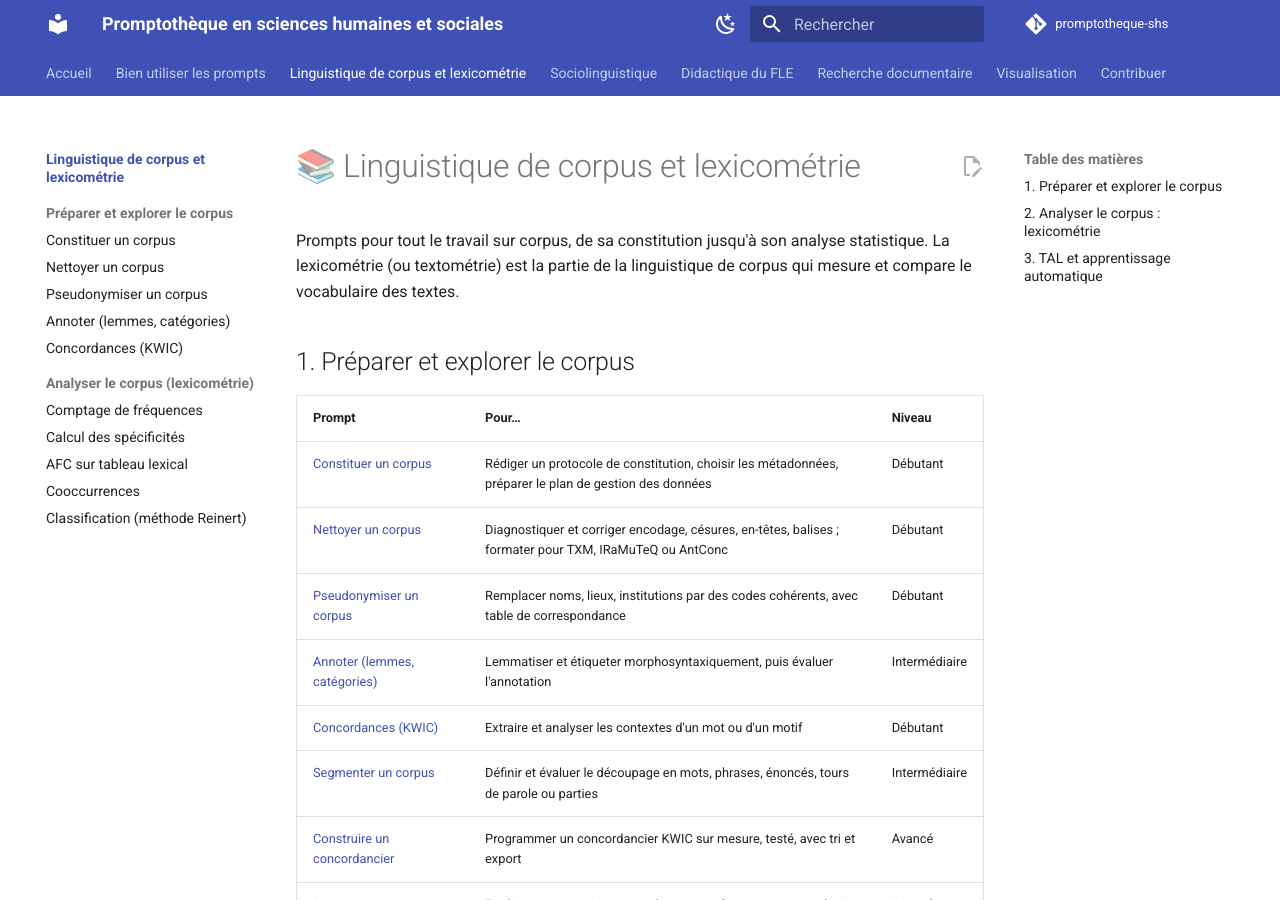
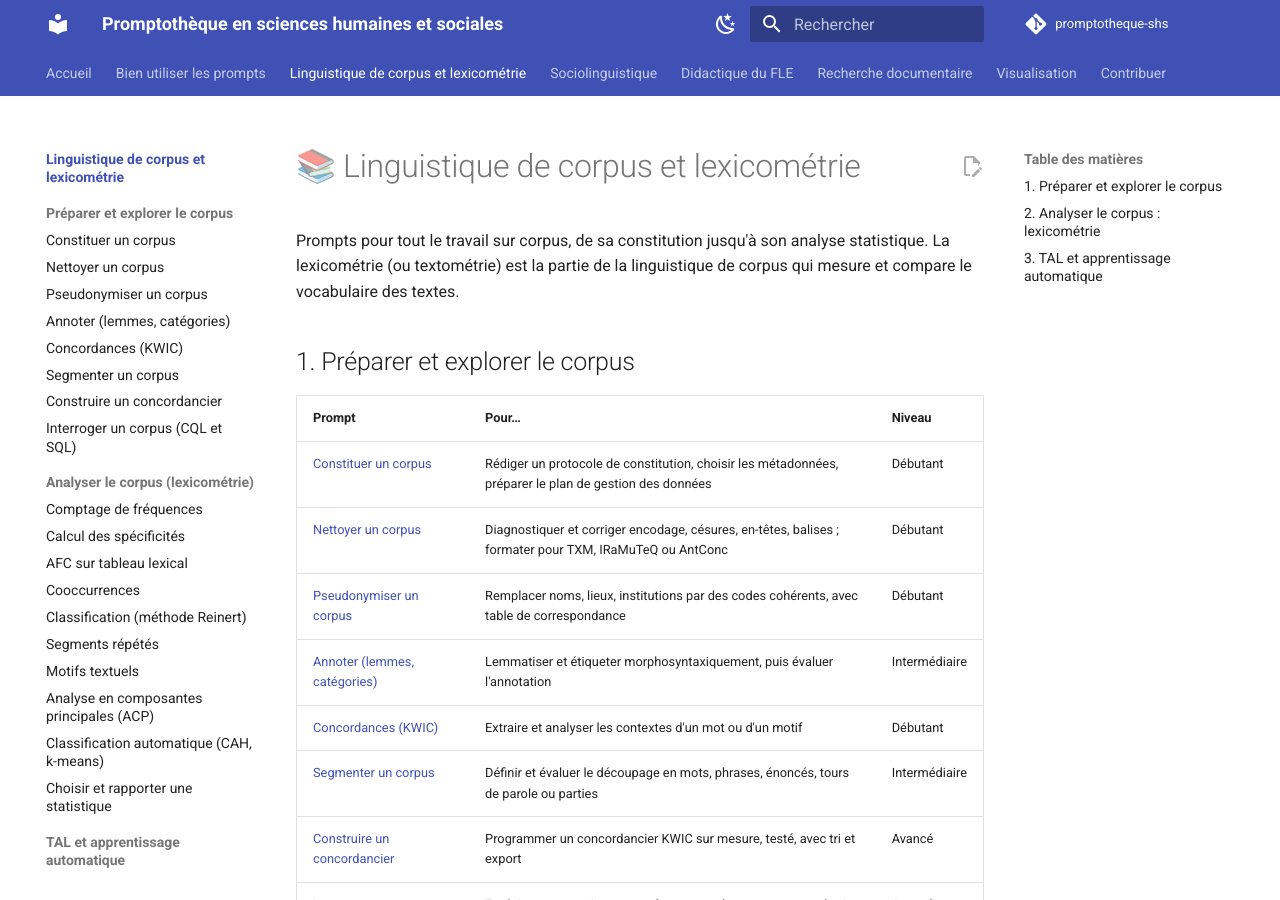
Before and after one commit to amanylili/promptotheque-shs, an MkDocs documentation site: the page built from docs/linguistique-de-corpus/index.md, in a window 1280 px wide and 900 px high. Built offline with MkDocs 1.6.1 and Material for MkDocs 9.7.7, drawn with Linux system fonts in a browser that asks for light colours; comment, search, counter and statistics services are not loaded.

Commit message:
Menu et README : ajoute les 11 nouvelles fiches de la rubrique Linguistique de corpus et lexicométrie

```diff
--- a/mkdocs.yml
+++ b/mkdocs.yml
@@ -68,12 +68,24 @@ nav:
           - Pseudonymiser un corpus: linguistique-de-corpus/pseudonymisation-corpus.md
           - Annoter (lemmes, catégories): linguistique-de-corpus/annotation-morphosyntaxique.md
           - Concordances (KWIC): linguistique-de-corpus/concordances-kwic.md
+          - Segmenter un corpus: linguistique-de-corpus/segmentation.md
+          - Construire un concordancier: linguistique-de-corpus/concordancier.md
+          - Interroger un corpus (CQL et SQL): linguistique-de-corpus/requetes-cql-sql.md
       - Analyser le corpus (lexicométrie):
           - Comptage de fréquences: lexicometrie/comptage-frequences.md
           - Calcul des spécificités: lexicometrie/calcul-specificites.md
           - AFC sur tableau lexical: lexicometrie/afc-tableau-lexical.md
           - Cooccurrences: lexicometrie/cooccurrences.md
           - Classification (méthode Reinert): lexicometrie/classification-reinert.md
+          - Segments répétés: lexicometrie/segments-repetes.md
+          - Motifs textuels: lexicometrie/motifs-textuels.md
+          - Analyse en composantes principales (ACP): lexicometrie/acp.md
+          - Classification automatique (CAH, k-means): lexicometrie/classification-automatique.md
+          - Choisir et rapporter une statistique: lexicometrie/statistiques-corpus.md
+      - TAL et apprentissage automatique:
+          - Repérer les entités nommées: linguistique-de-corpus/entites-nommees.md
+          - Aligner un corpus parallèle: linguistique-de-corpus/alignement.md
+          - Apprentissage profond appliqué au texte: linguistique-de-corpus/apprentissage-profond.md
   - Sociolinguistique:
       - sociolinguistique/index.md
       - Guide d'entretien: sociolinguistique/guide-entretien.md
```
Also changed, not shown: README.md (+1 -1 lines).
